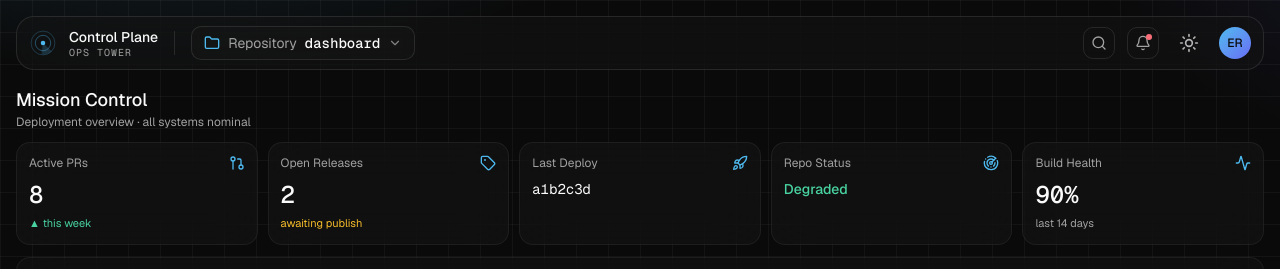
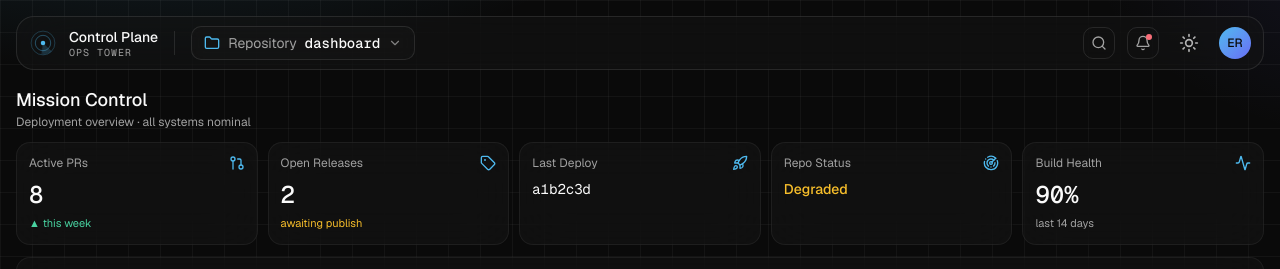
Before and after one commit to elraghifary/control-plane, a Next.js app: page /dashboard in a window 1280 px wide. Shown: the top 269 px of the page. Built offline with nearby package versions, Linux system fonts and the light colour scheme.

Commit message:
fix(dashboard): derive Repo Status color from status (degraded→warn, down→error)

```diff
--- a/src/components/dashboard/dashboard-view.tsx
+++ b/src/components/dashboard/dashboard-view.tsx
@@ -7,6 +7,13 @@ import { MergeActivityChart } from "./charts/merge-activity-chart";
 import { ReleaseFrequencyChart } from "./charts/release-frequency-chart";
 import { DeploymentTimelineChart } from "./charts/deployment-timeline-chart";
 import { FadeInUp } from "@/components/motion/fade-in";
+import { cn } from "@/lib/utils";
+
+const REPO_STATUS_TONE = {
+  operational: "text-status-healthy",
+  degraded: "text-status-warn",
+  down: "text-status-error",
+} as const;
 
 export function DashboardView({ summary, envs, merge, release, timeline }: {
   summary: DashboardSummary; envs: EnvironmentStatus[];
@@ -23,7 +30,7 @@ export function DashboardView({ summary, envs, merge, release, timeline }: {
         <MetricCard label="Active PRs" value={summary.activePullRequests} delta="▲ this week" deltaTone="healthy" icon={GitPullRequest} />
         <MetricCard label="Open Releases" value={summary.openReleases} delta="awaiting publish" deltaTone="warn" icon={Tag} />
         <MetricCard label="Last Deploy" icon={Rocket} footer={<div className="mt-2 font-mono text-sm">{summary.lastDeployment.sha}</div>} />
-        <MetricCard label="Repo Status" icon={Radar} footer={<div className="mt-2 text-sm font-medium text-status-healthy capitalize">{summary.repositoryStatus}</div>} />
+        <MetricCard label="Repo Status" icon={Radar} footer={<div className={cn("mt-2 text-sm font-medium capitalize", REPO_STATUS_TONE[summary.repositoryStatus])}>{summary.repositoryStatus}</div>} />
         <MetricCard label="Build Health" value={summary.buildHealthPct} suffix="%" delta="last 14 days" deltaTone="muted" icon={Activity} />
       </div>
 
```
